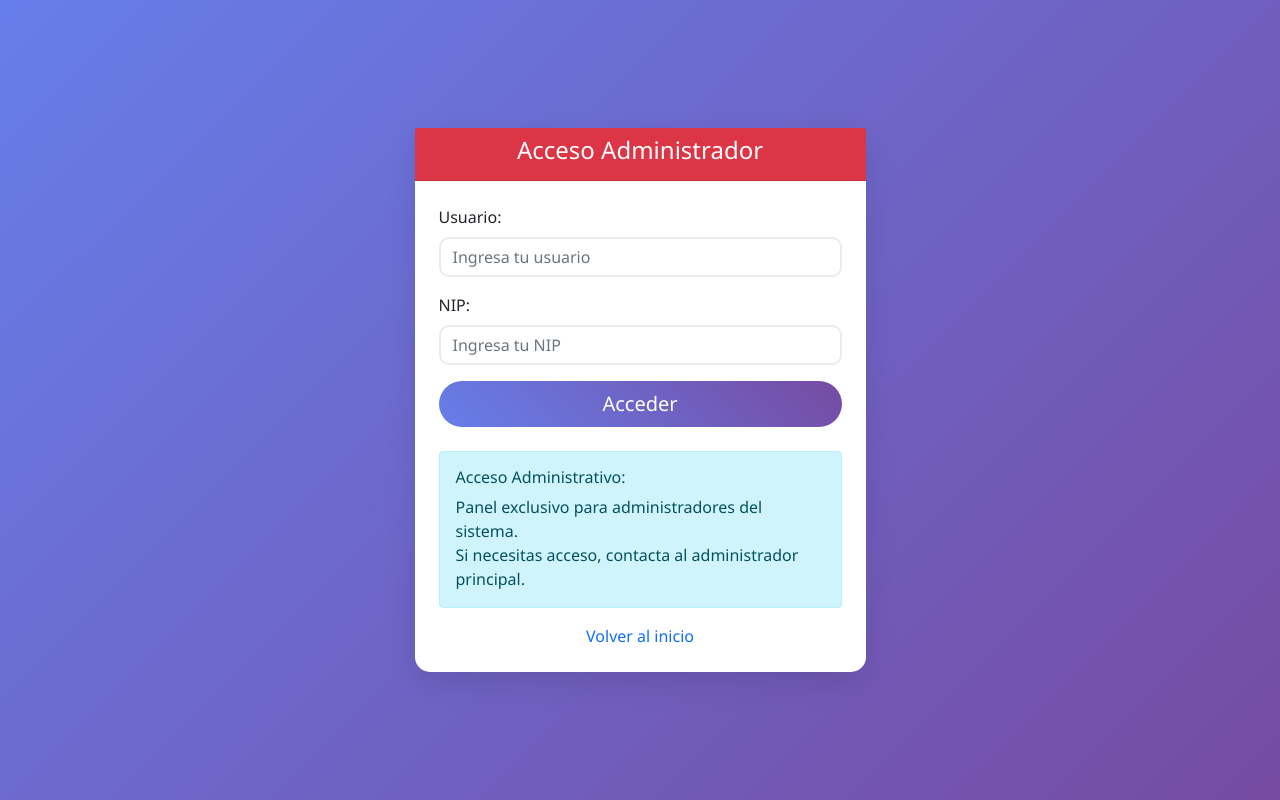
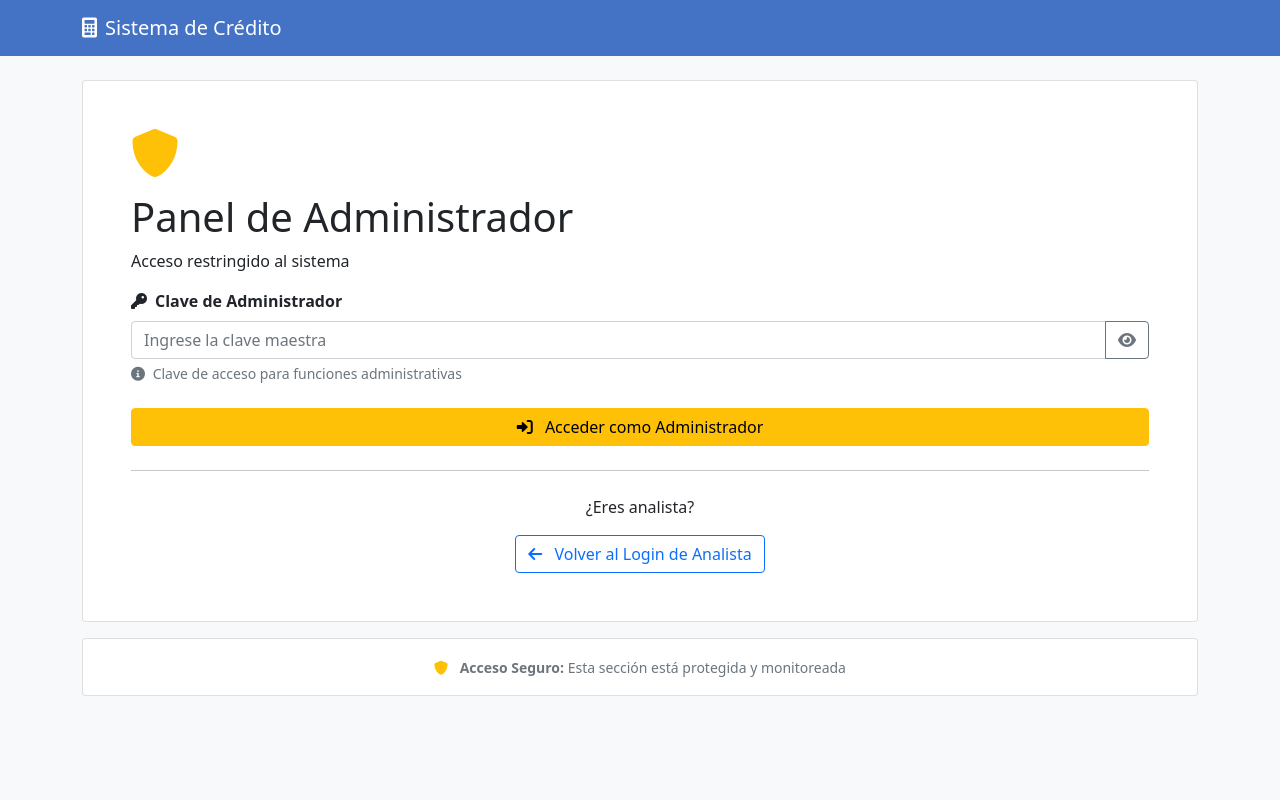
Before and after one commit to Stock-Broker1968/sistema-credito-web, a Flask app: page /login_admin in a window 1280 px wide. Run offline with Flask 3, Linux system fonts and the light colour scheme.

Commit message:
Update login_admin.html
Actualiza login administrador

```diff
--- a/templates/login_admin.html
+++ b/templates/login_admin.html
@@ -1,94 +1,97 @@
-<!DOCTYPE html>
-<html lang="es">
-<head>
-    <meta charset="UTF-8">
-    <meta name="viewport" content="width=device-width, initial-scale=1.0">
-    <title>Login Administrador - Sistema de Crédito</title>
-    <link href="https://cdn.jsdelivr.net/npm/bootstrap@5.1.3/dist/css/bootstrap.min.css" rel="stylesheet">
-    <style>
-        body {
-            background: linear-gradient(135deg, #667eea 0%, #764ba2 100%);
-            min-height: 100vh;
-            font-family: 'Segoe UI', Tahoma, Geneva, Verdana, sans-serif;
-        }
-        .card {
-            border-radius: 15px;
-            box-shadow: 0 10px 30px rgba(0,0,0,0.1);
-            border: none;
-        }
-        .btn-primary {
-            background: linear-gradient(45deg, #667eea, #764ba2);
-            border: none;
-            border-radius: 25px;
-        }
-        .form-control {
-            border-radius: 10px;
-            border: 2px solid #e9ecef;
-        }
-        .form-control:focus {
-            border-color: #667eea;
-            box-shadow: 0 0 10px rgba(102, 126, 234, 0.25);
-        }
-    </style>
-</head>
-<body>
-    <div class="container">
-        <div class="row justify-content-center align-items-center min-vh-100">
-            <div class="col-md-5">
-                <div class="card">
-                    <div class="card-header bg-danger text-white text-center">
-                        <h4><i class="fas fa-shield-alt"></i> Acceso Administrador</h4>
-                    </div>
-                    <div class="card-body p-4">
-                        {% with messages = get_flashed_messages(with_categories=true) %}
-                            {% if messages %}
-                                {% for category, message in messages %}
-                                    <div class="alert alert-{{ 'danger' if category == 'error' else 'success' }} alert-dismissible fade show" role="alert">
-                                        {{ message }}
-                                        <button type="button" class="btn-close" data-bs-dismiss="alert"></button>
-                                    </div>
-                                {% endfor %}
-                            {% endif %}
-                        {% endwith %}
+{% extends "base.html" %}
 
-                        <form method="POST" action="{{ url_for('login_admin') }}">
-                            <div class="mb-3">
-                                <label for="usuario" class="form-label">Usuario:</label>
-                                <input type="text" class="form-control" id="usuario" name="usuario"
-                                       placeholder="Ingresa tu usuario" required>
+{% block title %}Login Administrador - Sistema de Análisis Crediticio{% endblock %}
+
+{% block content %}
+<div class="login-container">
+    <div class="login-card">
+        <div class="card card-custom">
+            <div class="card-body p-5">
+                <!-- Logo Section -->
+                <div class="logo-section">
+                    <i class="fas fa-shield-alt fa-3x text-warning mb-3"></i>
+                    <h1>Panel de Administrador</h1>
+                    <p class="subtitle">Acceso restringido al sistema</p>
                 </div>
 
-                            <div class="mb-3">
-                                <label for="nip" class="form-label">NIP:</label>
-                                <input type="password" class="form-control" id="nip" name="nip"
-                                       placeholder="Ingresa tu NIP" required>
+                <!-- Login Form -->
+                <form method="POST" class="needs-validation" novalidate>
+                    <div class="mb-4">
+                        <label for="clave" class="form-label fw-bold">
+                            <i class="fas fa-key me-2"></i>Clave de Administrador
+                        </label>
+                        <div class="input-group">
+                            <input type="password"
+                                   class="form-control form-control-custom"
+                                   id="clave"
+                                   name="clave"
+                                   placeholder="Ingrese la clave maestra"
+                                   required>
+                            <button type="button"
+                                    class="btn btn-outline-secondary"
+                                    onclick="togglePassword('clave')">
+                                <i class="fas fa-eye" id="clave-eye"></i>
+                            </button>
+                        </div>
+                        <div class="invalid-feedback">
+                            Por favor ingrese la clave de administrador.
+                        </div>
+                        <div class="form-text">
+                            <i class="fas fa-info-circle me-1"></i>
+                            Clave de acceso para funciones administrativas
+                        </div>
                     </div>
 
-                            <div class="d-grid gap-2">
-                                <button type="submit" class="btn btn-primary btn-lg">
-                                    <i class="fas fa-sign-in-alt"></i> Acceder
+                    <div class="d-grid gap-2 mb-4">
+                        <button type="submit" class="btn btn-warning btn-custom">
+                            <i class="fas fa-sign-in-alt me-2"></i>
+                            Acceder como Administrador
                         </button>
                     </div>
                 </form>
 
-                       <div class="alert alert-info mt-4">
-    <h6><i class="fas fa-info-circle"></i> Acceso Administrativo:</h6>
-    <p class="mb-0">
-        Panel exclusivo para administradores del sistema.<br>
-        Si necesitas acceso, contacta al administrador principal.
-    </p>
-</div>
-                        <div class="text-center mt-3">
-                            <a href="{{ url_for('index') }}" class="text-decoration-none">
-                                <i class="fas fa-home"></i> Volver al inicio
+                <!-- Back to Login -->
+                <div class="text-center">
+                    <hr class="my-4">
+                    <p class="mb-3">¿Eres analista?</p>
+                    <a href="{{ url_for('login_analista') }}" class="btn btn-outline-primary btn-custom">
+                        <i class="fas fa-arrow-left me-2"></i>
+                        Volver al Login de Analista
                     </a>
                 </div>
             </div>
         </div>
+
+        <!-- Security Notice -->
+        <div class="card card-custom mt-3">
+            <div class="card-body p-3 text-center">
+                <small class="text-muted">
+                    <i class="fas fa-shield-alt text-warning me-2"></i>
+                    <strong>Acceso Seguro:</strong> Esta sección está protegida y monitoreada
+                </small>
             </div>
         </div>
     </div>
+</div>
+{% endblock %}
 
-    <script src="https://cdn.jsdelivr.net/npm/bootstrap@5.1.3/dist/js/bootstrap.bundle.min.js"></script>
-</body>
-</html>
+{% block extra_js %}
+<script>
+    function togglePassword(fieldId) {
+        const field = document.getElementById(fieldId);
+        const eye = document.getElementById(fieldId + '-eye');
+
+        if (field.type === 'password') {
+            field.type = 'text';
+            eye.className = 'fas fa-eye-slash';
+        } else {
+            field.type = 'password';
+            eye.className = 'fas fa-eye';
+        }
+    }
+
+    document.addEventListener('DOMContentLoaded', function() {
+        document.getElementById('clave').focus();
+    });
+</script>
+{% endblock %}
```
Lines whose indentation alone changed are shown as unchanged.
